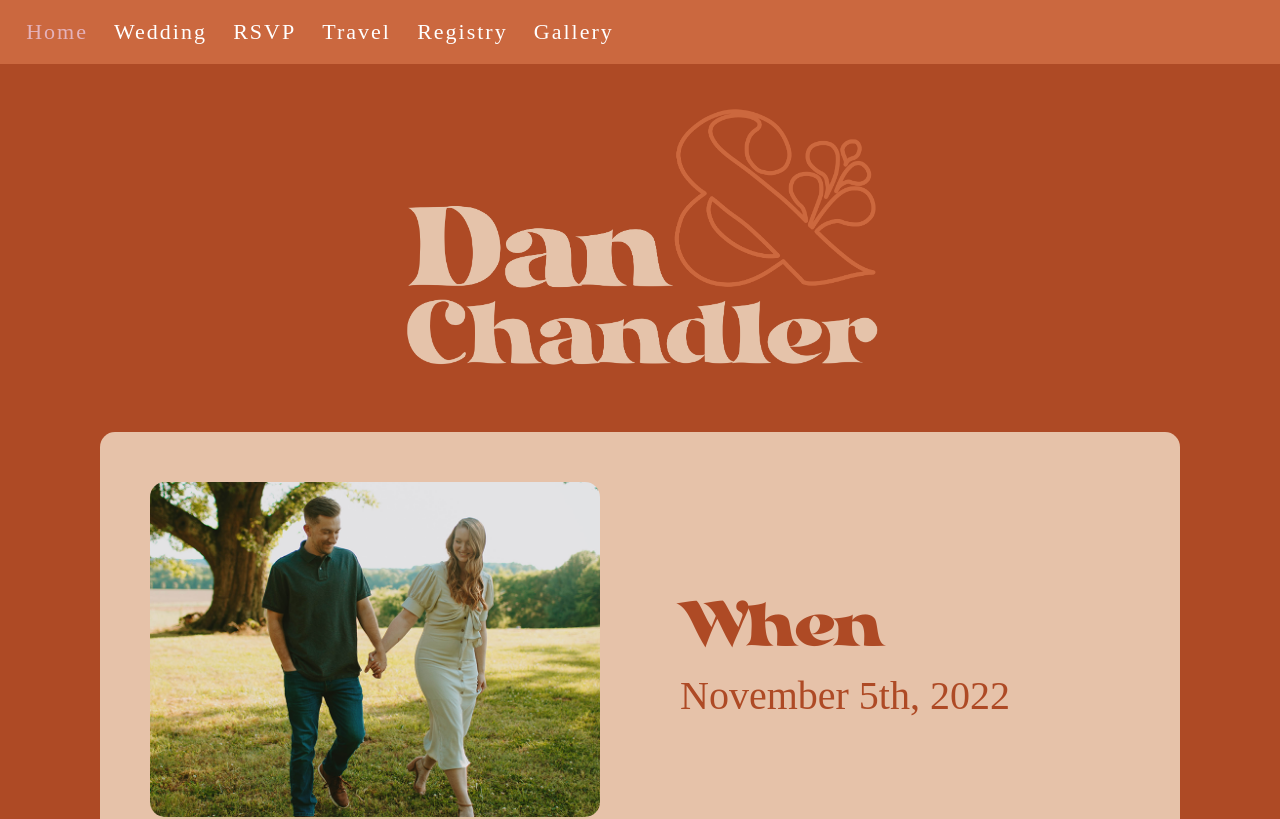
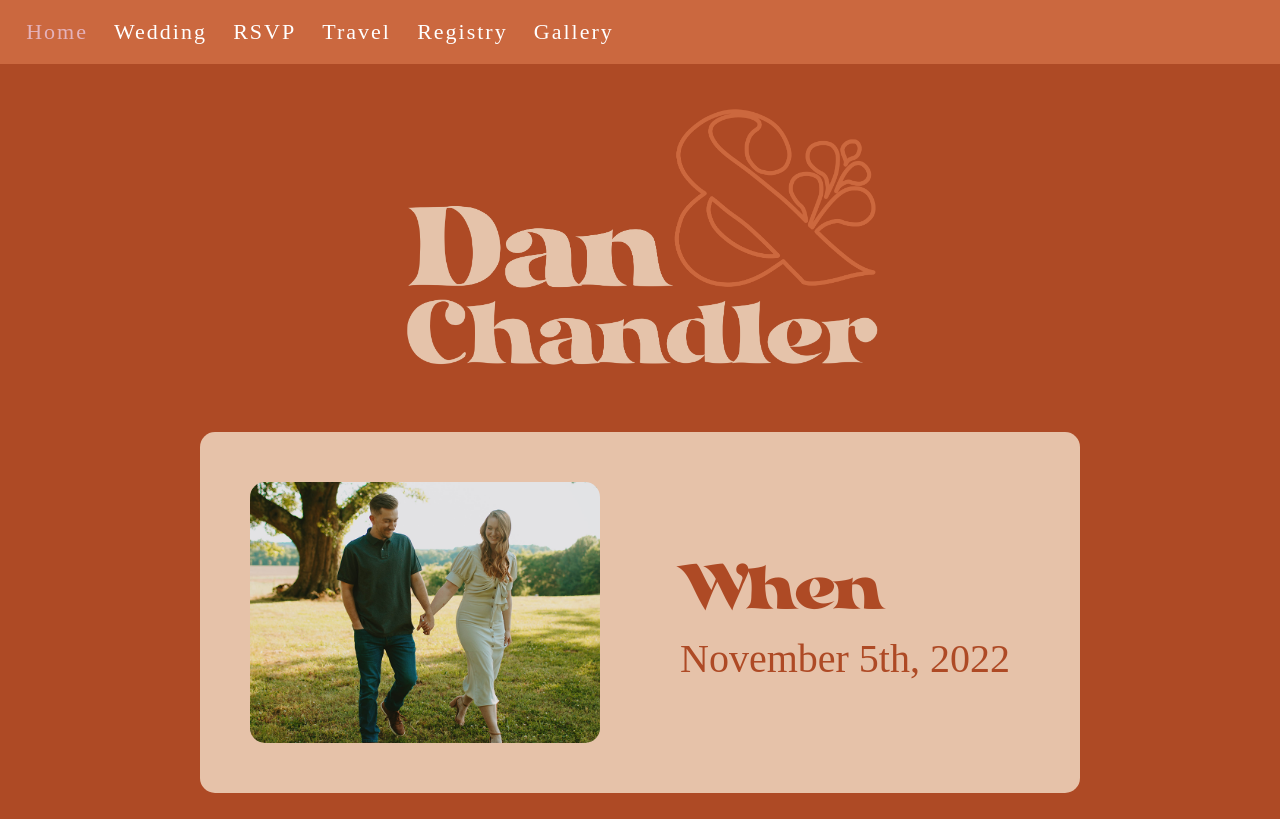
Before and after one commit to leeferfeefer/dandlerwedding, a React (Create React App) app: page /home in a window 1280 px wide. Shown: the top 819 px of the page. Built offline with nearby package versions, Linux system fonts and the light colour scheme.

Commit message:
Reduced Card width

```diff
--- a/src/components/Card/Card.css
+++ b/src/components/Card/Card.css
@@ -4,7 +4,7 @@
   flex-direction: row;
   justify-content: center;
   align-items: center;
-  width: calc(100% - 200px);
+  width: calc(100% - 400px);
   border-radius: 15px;
 }
 
```
